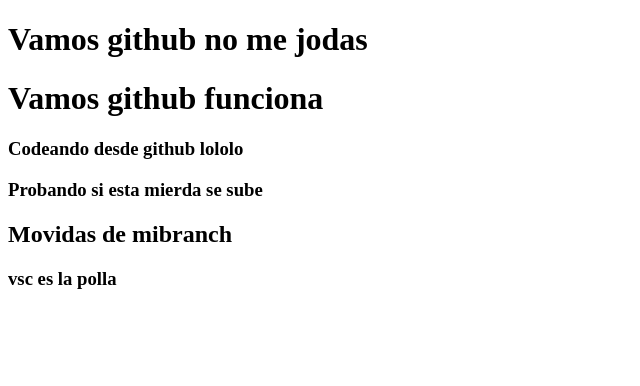
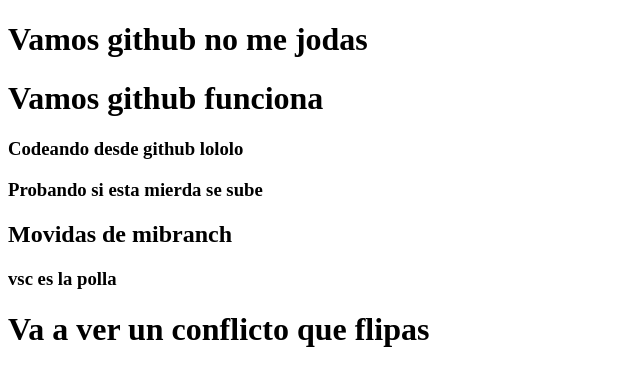
Before and after one commit to Saltimbanky13/segundointento, a plain HTML site: page index.html in a window 1280 px wide. Shown: the whole page, without its empty margins (0-640 px from the left). Drawn offline with Linux system fonts and the light colour scheme.

Commit message:
cambios en mibranch2

```diff
--- a/index.html
+++ b/index.html
@@ -16,6 +16,8 @@
     <h2>Movidas de mibranch</h2>
 
     <h3>vsc es la polla</h3>
+
+    <h1>Va a ver un conflicto que flipas</h1>
 </body>
 
 </html>
```
